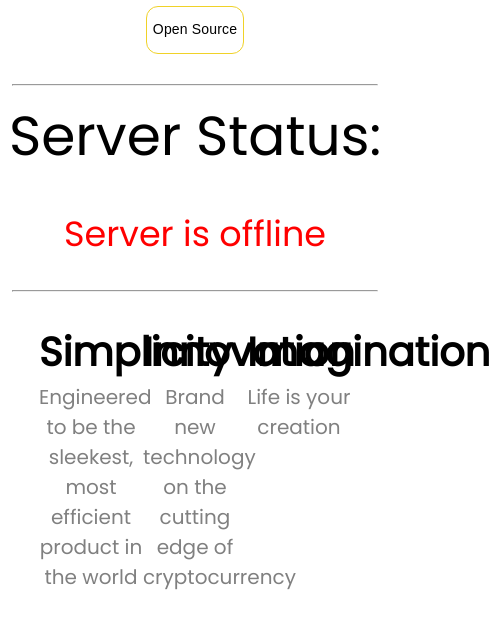
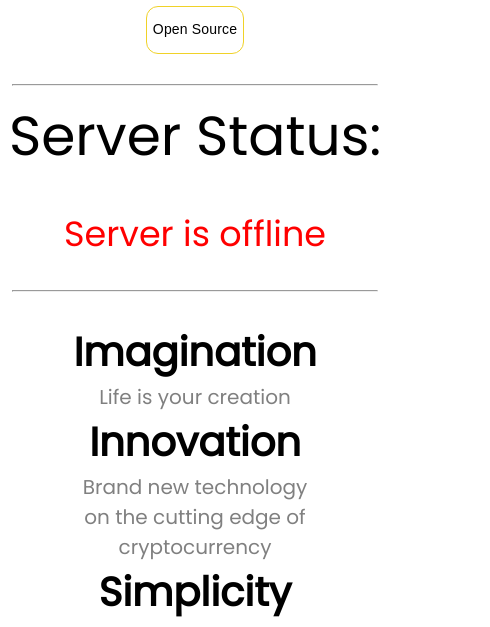
Before and after one commit to heartcut/NEWBCOINsite, a plain HTML site: page index.html in a window 390 px wide. Shown: the part 742-1369 px from the top of the page, 490 px wide, since content can reach past the window. Drawn offline with Linux system fonts and the light colour scheme; no server answers.

Commit message:
fixed css for mobile

```diff
--- a/styles.css
+++ b/styles.css
@@ -47,6 +47,21 @@ body {
   display: table;
   clear: both;
 }
+.featuresrow{
+  display:flex
+
+}
+@media (max-width: 900px) {
+  .featuresrow {
+    flex-direction: column-reverse;
+    align-items: center;
+  }
+  .featurescolumn {
+    width: 80%;
+    align-items: center;
+  }
+
+}
 .github-button {
   display: inline-block;
   outline: none;
```
